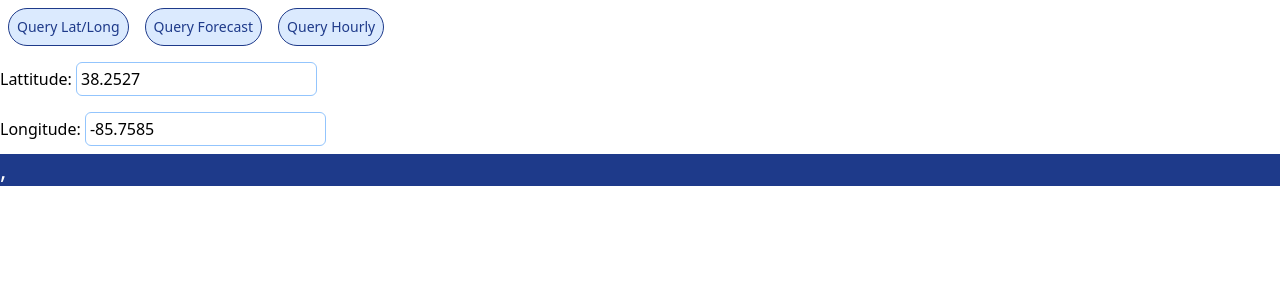
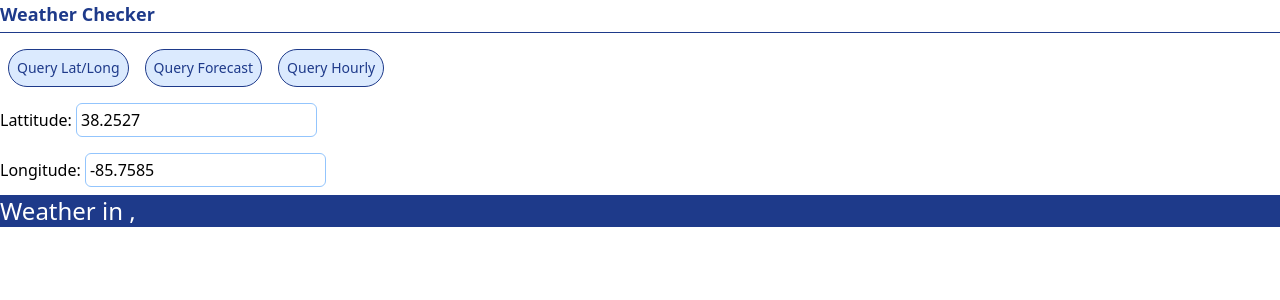
Before and after one commit to jdklueber/context-and-api-weather-demo, a React (Create React App) app: page / in a window 1280 px wide. Shown: the top 300 px of the page. Built offline with nearby package versions, Linux system fonts and the light colour scheme; no server answers.

Commit message:
Further fussing about, probably unnecessary

```diff
--- a/src/App.js
+++ b/src/App.js
@@ -5,6 +5,7 @@ import HourlyView from "./components/HourlyView";
 import { WeatherContext } from "./context/WeatherContext";
 import Button from "./components/Button";
 import LatLongInput from "./components/LatLongInput";
+import Header from "./components/Header";
 
 function App() {
   const weatherContext = useContext(WeatherContext);
@@ -41,6 +42,7 @@ function App() {
 
   return (
     <div className="App">
+        <Header>Weather Checker</Header>
         <Button onClick={clickHandler} label="Query Lat/Long"/>
         <Button onClick={forecastHandler} label="Query Forecast"/>
         <Button onClick={forecastHourlyHandler} label="Query Hourly"/>
--- a/src/components/ForecastView.js
+++ b/src/components/ForecastView.js
@@ -3,7 +3,7 @@ import Header from "./Header";
 function ForecastView({data}) {
     return (
         <div>
-            <Header>Forecast</Header>
+            <Header>Weekly Forecast</Header>
             {data.properties?.periods.map(p => <ForecastPeriod data={p}/>)}
         </div>
     )
--- a/src/components/StationData.js
+++ b/src/components/StationData.js
@@ -2,7 +2,7 @@
 function StationData({data}) {
     return (
         <div className="text-2xl text-white bg-blue-900">
-             {data.properties?.relativeLocation.properties.city},
+            Weather in {data.properties?.relativeLocation.properties.city},
              {data.properties?.relativeLocation.properties.state}
         </div>
     );
```
